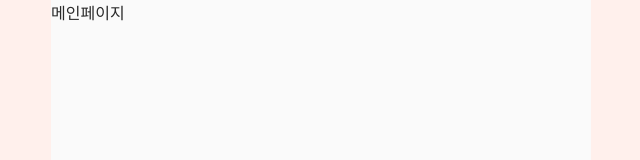
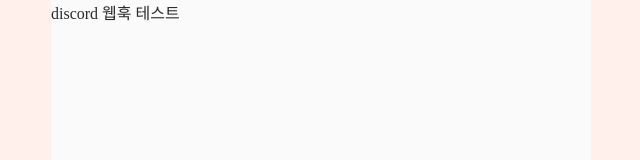
Before and after one commit to LikeLion-at-DGU/2025-hackerthon-7-sulmuro-frontend, a React (Vite) app: page /main in a window 1280 px wide. Shown: the top 160 px of the page, without its empty margins (319-959 px from the left). Built offline with nearby package versions, Linux system fonts and the light colour scheme.

Commit message:
[test] discord webhook

```diff
--- a/src/pages/main/MainPage.tsx
+++ b/src/pages/main/MainPage.tsx
@@ -1,11 +1,5 @@
-
-
 const MainPage = () => {
-  return (
-    <div>
-      메인페이지
-    </div>
-  );
+  return <div>discord 웹훅 테스트</div>;
 };
 
 export default MainPage;
```
